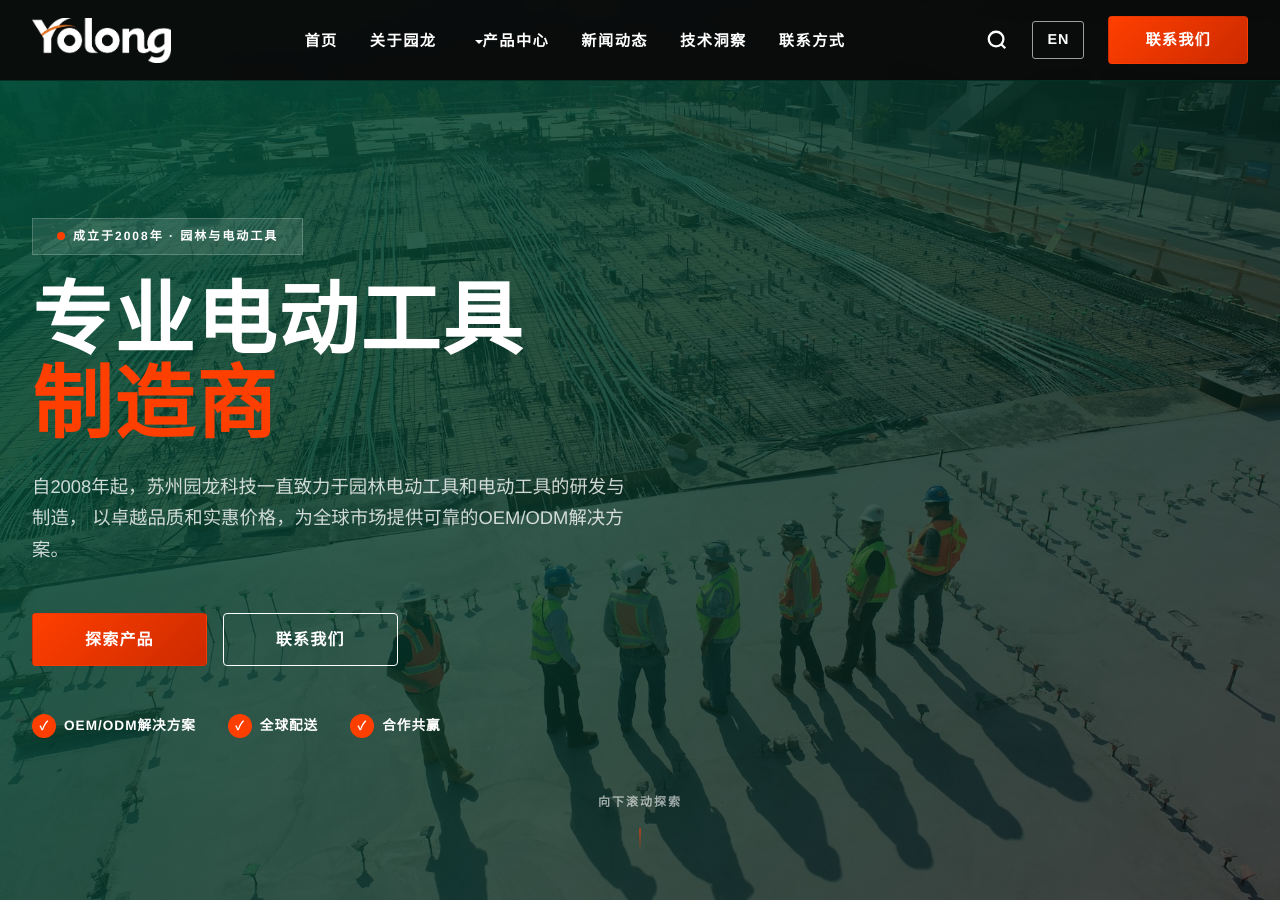
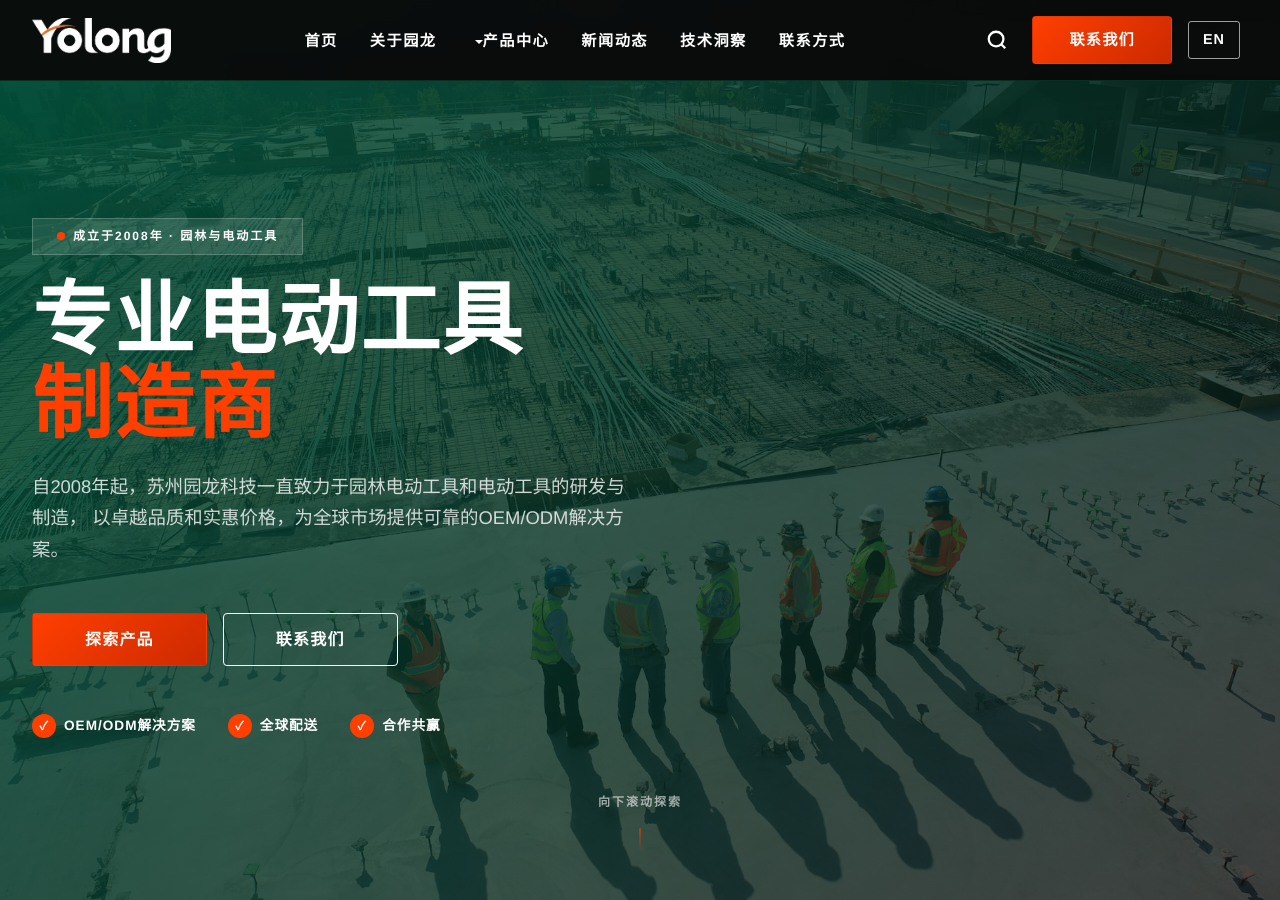
Before and after one commit to Heyxier/yolongtec-website, a Jekyll site: the page built from zh/index.html, in a window 1280 px wide and 900 px high. Built offline with Jekyll 4.4.1, drawn with Linux system fonts in a browser that asks for light colours; some web fonts are replaced.

Commit message:
fix: 中文导航栏按钮顺序统一——CTA在前，语言切换靠右

```diff
--- a/_layouts/default.html
+++ b/_layouts/default.html
@@ -85,8 +85,8 @@
                         <path d="M21 21l-4.35-4.35"/>
                     </svg>
                 </button>
+                <a href="{{ site.baseurl }}/zh/contact/" class="btn btn-accent">联系我们</a>
                 <a href="{{ site.baseurl }}/?lang=en" class="lang-switch" id="langSwitch">EN</a>
-                <a href="{{ site.baseurl }}/zh/contact/" class="btn btn-accent">联系我们</a>
                 <button class="mobile-menu-btn" id="mobileMenuBtn" aria-label="菜单">
                     <span></span><span></span><span></span>
                 </button>
```
